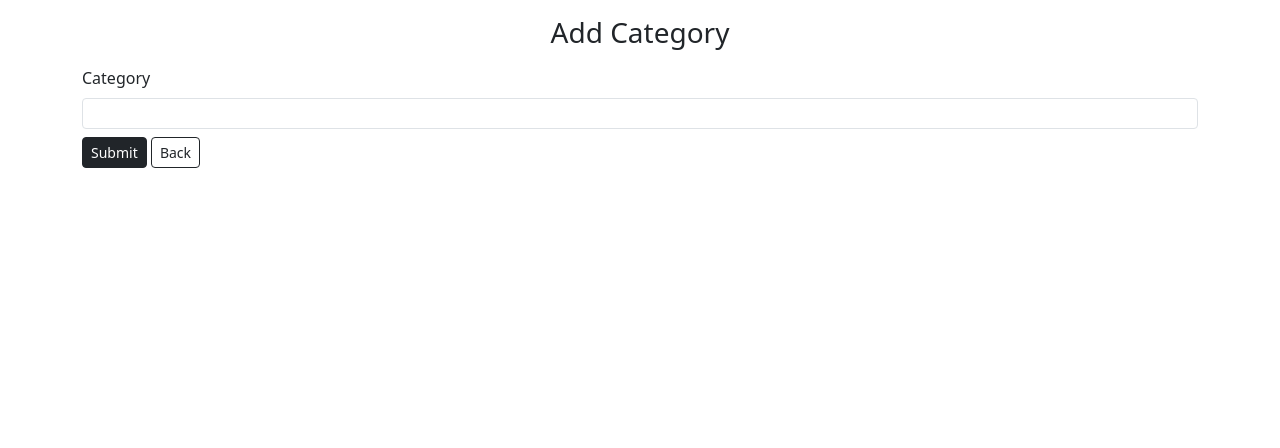
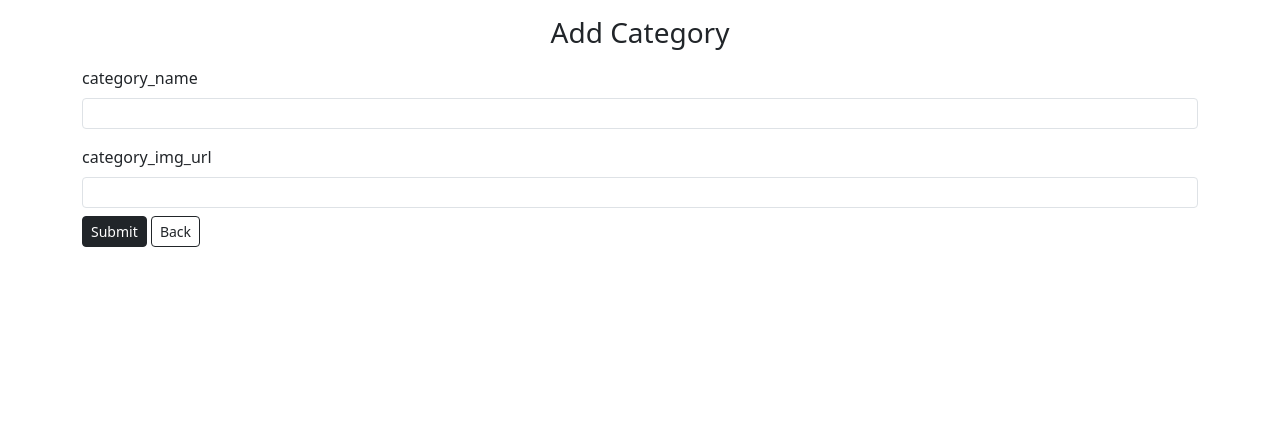
Before and after one commit to teamamracoder/sagar-services, a Flask app: page /admin/categories/add/ in a window 1280 px wide. Shown: the part 56-504 px from the top of the page. Run offline with Flask 3, Linux system fonts and the light colour scheme; some libraries are stand-ins or nearby versions.

Commit message:
category crud without image upload

```diff
--- a/app/controllers/category_controller.py
+++ b/app/controllers/category_controller.py
@@ -1,7 +1,8 @@
 from flask import render_template, redirect, url_for
 from app.forms import CreateCategoryForm
+from app.forms import UpdateCategoryForm
 from app.services import CategoryService
-
+from datetime import datetime
 category_service = CategoryService()
 
 
@@ -10,10 +11,41 @@ class CategoryController:
     def create(self):
         form = CreateCategoryForm()
         if form.validate_on_submit():
-            category_service.create(form.category.data)
-            return redirect(url_for("category_bp.index"))
+            if category_service.create(
+                category_name=form.category_name.data,
+                created_by=1,
+                created_at=datetime.now(),
+                category_img_url=form.category_img_url.data
+            ):
+                return redirect(url_for("category_bp.index"))
+            return render_template("admin/category/add.html", form=form,error="category already exist")
         return render_template("admin/category/add.html", form=form)
 
     def get(self):
         categories = category_service.get()
         return render_template("admin/category/index.html", categories=categories)
+
+    def update(self,id):
+        form = UpdateCategoryForm()
+        category=category_service.get_category_by_id(id)
+        if category is None:
+            return render_template("admin/error/something_went_wrong.html")
+        if form.validate_on_submit():
+            category_service.update(
+                id,
+                category_name=form.category_name.data,
+                updated_by=1,
+                updated_at=datetime.now(),
+                category_img_url=form.category_img_url.data
+            )
+            return redirect(url_for("category_bp.index"))
+        form.category_name.data=category.category_name
+        form.category_img_url.data=category.category_img_url
+        return render_template("admin/category/update.html",id=id, form=form)
+
+    def status(self,id):
+        category = category_service.get_category_by_id(id)
+        if category is None:
+            return render_template("admin/error/something_went_wrong.html")
+        category_service.status(id)
+        return redirect(url_for("category_bp.index"))
--- a/app/forms/__init__.py
+++ b/app/forms/__init__.py
@@ -1,3 +1,4 @@
 from .user_froms import CreateUserForm
 from .role_froms import CreateRoleForm
 from .category_froms import CreateCategoryForm
+from .category_froms import UpdateCategoryForm
--- a/app/forms/category_froms.py
+++ b/app/forms/category_froms.py
@@ -4,4 +4,9 @@ from wtforms.validators import DataRequired
 
 
 class CreateCategoryForm(FlaskForm):
-    category = StringField("Category", validators=[DataRequired()])
+    category_name = StringField("category_name", validators=[DataRequired()])
+    category_img_url = StringField("category_img_url")
+
+class UpdateCategoryForm(FlaskForm):
+    category_name = StringField("category_name", validators=[DataRequired()])
+    category_img_url = StringField("category_img_url")
--- a/app/routes/category_routes.py
+++ b/app/routes/category_routes.py
@@ -13,3 +13,11 @@ def index():
 @category_bp.route("/admin/categories/add/", methods=["GET", "POST"])
 def add():
     return category_controller.create()
+
+@category_bp.route("/admin/categories/update/<int:id>", methods=["GET", "POST"])
+def update(id):
+    return category_controller.update(id)
+
+@category_bp.route("/admin/categories/status/<int:id>", methods=["GET", "PATCH"])
+def status(id):
+    return category_controller.status(id)
--- a/app/templates/admin/category/add.html
+++ b/app/templates/admin/category/add.html
@@ -12,8 +12,17 @@
         {{ form.csrf_token }}
         <div class="row">
             <div class="col-12">
-                {{ form.category.label(class="form-label") }}
-                {{ form.category(class="form-control form-control-sm") }}
+                {{ form.category_name.label(class="form-label") }}
+                {{ form.category_name(class="form-control form-control-sm") }}
+            </div>
+            <p class="text-danger">
+                {% if error %}
+                    {{ error }}
+                {% endif %}
+            </p>
+            <div class="col-12">
+                {{ form.category_img_url.label(class="form-label") }}
+                {{ form.category_img_url(class="form-control form-control-sm") }}
             </div>
             <div class="col-12 my-2">
                 <button type="submit" class="btn btn-dark btn-sm">Submit</button>
```
Also changed, not shown: app/models/category_model.py (+4 -4 lines), app/services/category_service.py (+28 -6 lines), app/templates/admin/category/index.html (+22 -0 lines), app/templates/admin/category/update.html (added, +31 -0 lines).
